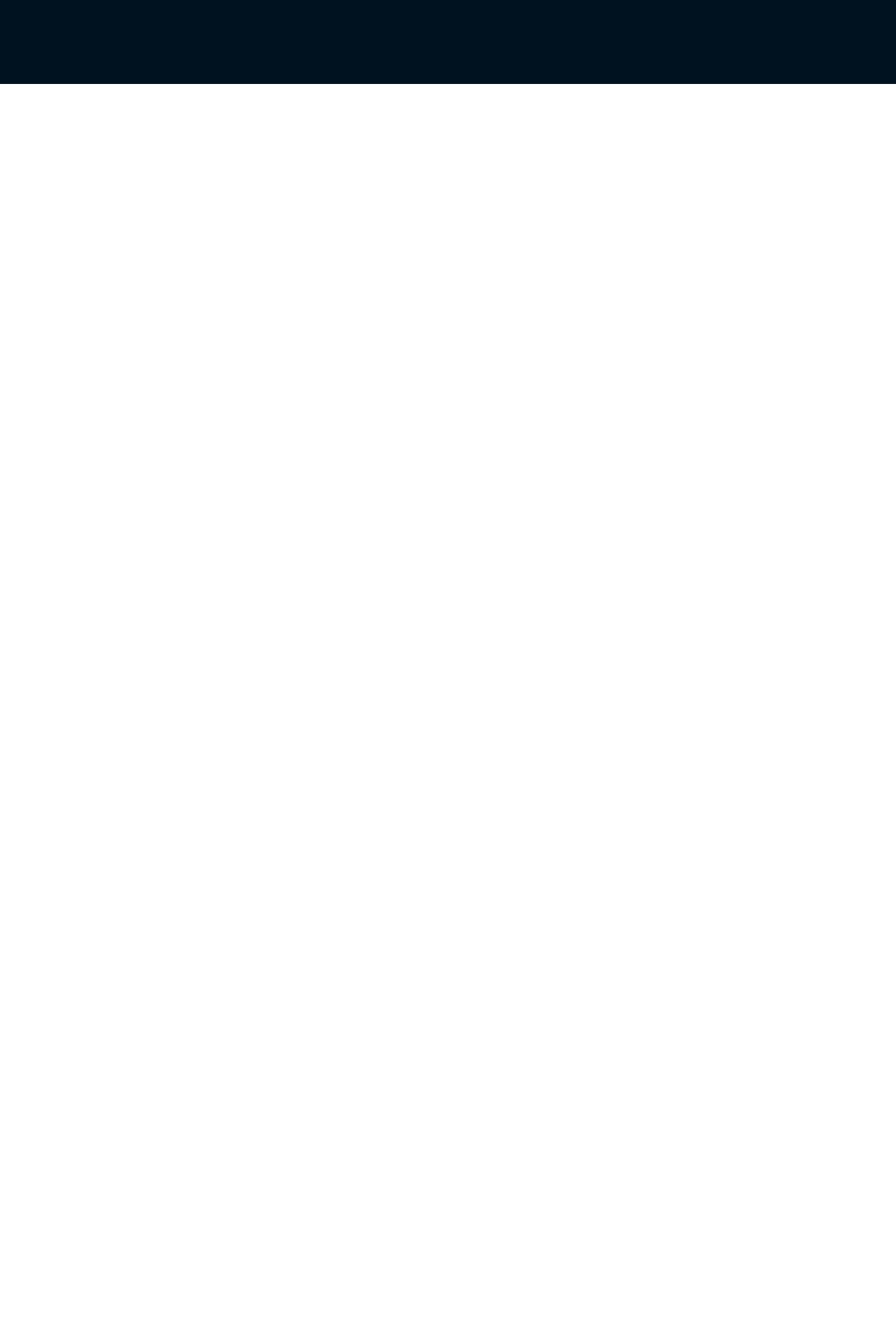
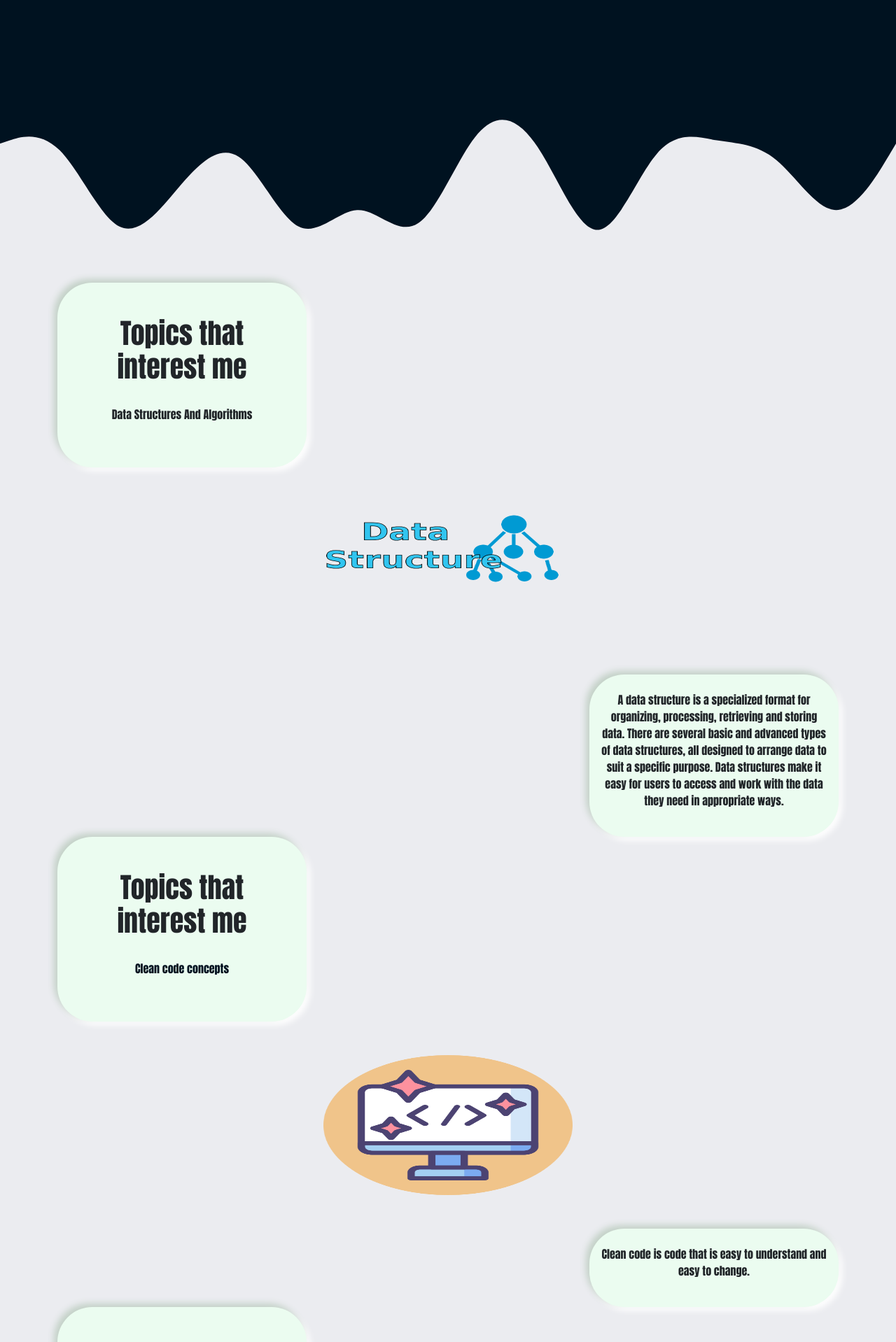
Before and after one commit to MeftunH/portfolio-v1, a React (Create React App) app: page / in a window 1280 px wide. Shown: the part 1480-3398 px from the top of the page at 70% size. Before the commit the page ends 1600 px from the top, so only its background shows below. Built offline with nearby package versions, Linux system fonts and the light colour scheme; a web font is replaced by a local one.

Commit message:
implement topics that interest me

```diff
--- a/src/index.css
+++ b/src/index.css
@@ -7,6 +7,7 @@ body {
   -webkit-font-smoothing: antialiased;
   -moz-osx-font-smoothing: grayscale;
   font-family: Impact, Haettenschweiler, "Arial Narrow Bold", sans-serif;
+  background-color: #EBECF0;
 }
 
 code {
@@ -32,3 +33,10 @@ code {
   background: linear-gradient(145deg, #041e7d, #003cff71);
   box-shadow: 5px 5px 10px #001666, -5px -5px 10px #0059ff77;
 }
+
+.n-box-interest-intro {
+  border-radius: 50px;
+background: #EBFCF0;
+box-shadow:  -5px -5px 10px #c3d1c7,
+             5px 5px 10px #ffffff;
+}
--- a/src/pages/Home.js
+++ b/src/pages/Home.js
@@ -1,10 +1,10 @@
 import React from "react";
 import Header from "../components/Header";
-import Carousel  from "../components/Carousel";
+import Carousel from "../components/Carousel";
 function Home() {
   return (
     <div>
-        <Header></Header>
+      <Header></Header>
       <div
         className="introduction flex-with-center"
         style={{ backgroundImage: `url('./intro-bg.svg')` }}
@@ -16,12 +16,173 @@ function Home() {
             <p>Software Engineer</p>
             <button className="primary-button font-bold">Get Started</button>
           </div>
-
+        </div>
+      </div>
+      <Carousel></Carousel>
+      <div>
+        <svg xmlns="http://www.w3.org/2000/svg" viewBox="0 0 1440 320">
+          <path
+            fill="#001220"
+            fill-opacity="1"
+            d="M0,96L16,90.7C32,85,64,75,96,106.7C128,139,160,213,192,229.3C224,245,256,203,288,165.3C320,128,352,96,384,117.3C416,139,448,213,480,229.3C512,245,544,203,576,202.7C608,203,640,245,672,224C704,203,736,117,768,80C800,43,832,53,864,101.3C896,149,928,235,960,234.7C992,235,1024,149,1056,112C1088,75,1120,85,1152,90.7C1184,96,1216,96,1248,122.7C1280,149,1312,203,1344,202.7C1376,203,1408,149,1424,122.7L1440,96L1440,0L1424,0C1408,0,1376,0,1344,0C1312,0,1280,0,1248,0C1216,0,1184,0,1152,0C1120,0,1088,0,1056,0C1024,0,992,0,960,0C928,0,896,0,864,0C832,0,800,0,768,0C736,0,704,0,672,0C640,0,608,0,576,0C544,0,512,0,480,0C448,0,416,0,384,0C352,0,320,0,288,0C256,0,224,0,192,0C160,0,128,0,96,0C64,0,32,0,16,0L0,0Z"
+          ></path>
+        </svg>
+      </div>
+      <div className="container">
+        <div className="row justify-content-start">
+          <div className="col-md-4">
+            <div className="n-box-interest-intro p-5 font-bold">
+              <h1>Topics that interest me</h1>
+              <br></br>
+              <p>Data Structures And Algorithms</p>
+            </div>
+          </div>
         </div>
 
+        <div className="row pt-5 justify-content-center">
+          <div className="col-md-4">
+            <div>
+              <img
+                src="./assets/ds_icon.png"
+                alt="ds icon"
+                height="200"
+                className="w-100"
+              />
+            </div>
+          </div>
+        </div>
+
+        <div className="row pt-5 justify-content-end">
+          <div className="col-md-4">
+            <div className="n-box-interest-intro px-3 py-4 font-bold">
+              <p>
+                A data structure is a specialized format for organizing,
+                processing, retrieving and storing data. There are several basic
+                and advanced types of data structures, all designed to arrange
+                data to suit a specific purpose. Data structures make it easy
+                for users to access and work with the data they need in
+                appropriate ways.
+              </p>
+            </div>
+          </div>
+        </div>
       </div>
-      <Carousel></Carousel>
 
+      <div className="container">
+        <div className="row justify-content-start">
+          <div className="col-md-4">
+            <div className="n-box-interest-intro p-5 font-bold">
+              <h1>Topics that interest me</h1>
+              <br></br>
+              <p className="interest-concept-p">Clean code concepts</p>
+            </div>
+          </div>
+        </div>
+
+        <div className="row pt-5 justify-content-center">
+          <div className="col-md-4">
+            <div>
+              <img
+                src="./assets/clean_code_icon.png"
+                alt="ds icon"
+                height="200"
+                className="w-100"
+              />
+            </div>
+          </div>
+        </div>
+
+        <div className="row pt-5 justify-content-end">
+          <div className="col-md-4">
+            <div className="n-box-interest-intro px-3 py-4 font-bold">
+              <p>
+                {" "}
+                Clean code is code that is easy to understand and easy to
+                change.
+              </p>
+            </div>
+          </div>
+        </div>
+      </div>
+
+      <div className="container">
+        <div className="row justify-content-start">
+          <div className="col-md-4">
+            <div className="n-box-interest-intro p-5 font-bold">
+              <h1>Topics that interest me</h1>
+              <br></br>
+              <p>Design Patterns</p>
+            </div>
+          </div>
+        </div>
+
+        <div className="row pt-5 justify-content-center">
+          <div className="col-md-4">
+            <div>
+              <img
+                src="./assets/dp_logo.png"
+                alt="ds icon"
+                height="200"
+                className="w-100"
+              />
+            </div>
+          </div>
+        </div>
+
+        <div className="row pt-5 justify-content-end">
+          <div className="col-md-4">
+            <div className="n-box-interest-intro px-3 py-4 font-bold">
+              <p>
+                In software engineering, a design pattern is a general
+                repeatable solution to a commonly occurring problem in software
+                design. A design pattern isn't a finished design that can be
+                transformed directly into code. It is a description or template
+                for how to solve a problem that can be used in many different
+                situations.
+              </p>
+            </div>
+          </div>
+        </div>
+      </div>
+
+      <div className="container">
+        <div className="row justify-content-start">
+          <div className="col-md-4">
+            <div className="n-box-interest-intro p-5 font-bold">
+              <h1>Topics that interest me</h1>
+              <br></br>
+              <p>Microservice architecture</p>
+            </div>
+          </div>
+        </div>
+
+        <div className="row pt-5 justify-content-center">
+          <div className="col-md-4">
+            <div>
+              <img
+                src="./assets/ms_icon.png"
+                alt="ds icon"
+                height="200"
+                className="w-100"
+              />
+            </div>
+          </div>
+        </div>
+
+        <div className="row pt-5 justify-content-end">
+          <div className="col-md-4">
+            <div className="n-box-interest-intro px-3 py-4 font-bold">
+              <p>
+                {" "}
+                Micro Service is an architecture that allows the developers to
+                develop and deploy services independently. Each service running
+                has its own process and this achieves the lightweight model to
+                support business applications.
+              </p>
+            </div>
+          </div>
+        </div>
+      </div>
     </div>
   );
 }
--- a/src/stylesheets/home.css
+++ b/src/stylesheets/home.css
@@ -28,6 +28,9 @@
     border: none;
     width: 50%;
 }
+.interest-concept-p{
+    color: #001220;
+}
 
 @media(max-width:750px){
     .introduction div h1{
```
